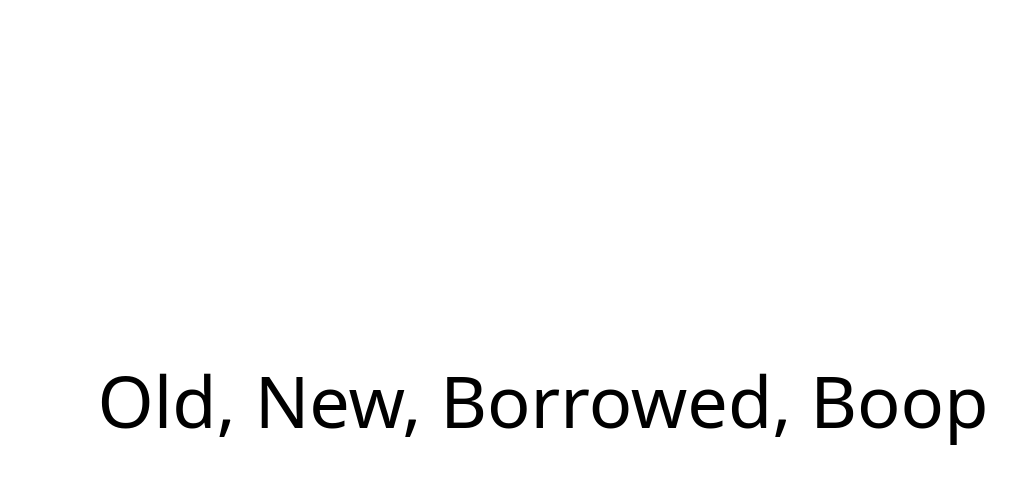
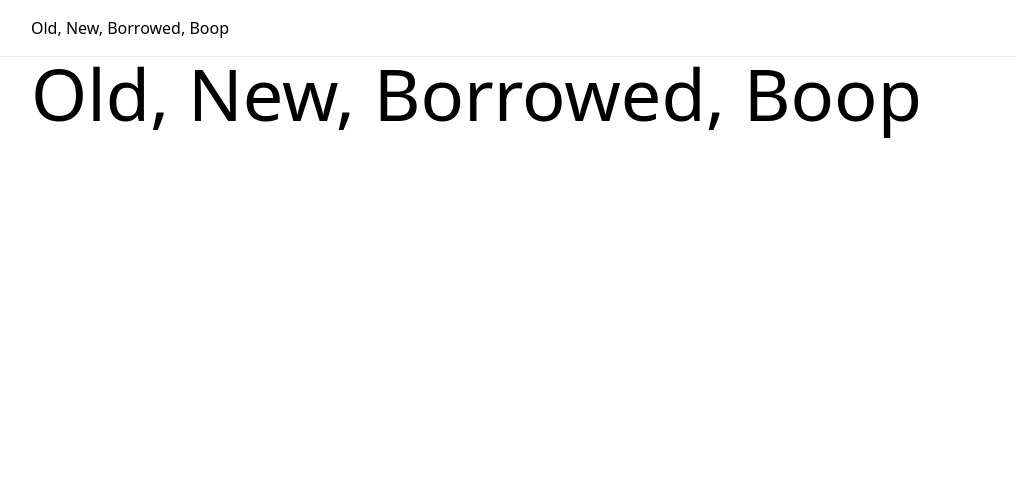
Before and after one commit to BenRutlandWeb/wedding-site, a Vue app: page / in a window 1280 px wide. Shown: the top 484 px of the page, without its empty margins (97-1113 px from the left). Built offline with nearby package versions, Linux system fonts and the light colour scheme.

Commit message:
added wrapper component and autoload components

```diff
--- a/index.html
+++ b/index.html
@@ -9,7 +9,7 @@
 </head>
 
 <body>
-  <div id="app" class="min-h-screen grid place-content-center"></div>
+  <div id="app" class="min-h-screen"></div>
   <script type="module" src="/src/main.js"></script>
 </body>
 
--- a/package.json
+++ b/package.json
@@ -16,6 +16,7 @@
     "autoprefixer": "^10.4.14",
     "postcss": "^8.4.24",
     "tailwindcss": "^3.3.2",
+    "unplugin-vue-components": "^0.25.0",
     "vite": "^4.3.9"
   }
 }
--- a/src/App.vue
+++ b/src/App.vue
@@ -2,7 +2,10 @@
 </script>
 
 <template>
-  <h1 class="text-7xl">Old, New, Borrowed, Boop</h1>
+  <AppHeader></AppHeader>
+  <Wrapper>
+    <h1 class="text-7xl">Old, New, Borrowed, Boop</h1>
+  </Wrapper>
 </template>
 
 <style scoped></style>
--- /dev/null
+++ b/src/components/AppHeader.vue
@@ -0,0 +1,12 @@
+<script setup>
+</script>
+
+<template>
+    <header class="sticky top-0 border-b p-4">
+        <Wrapper>
+            Old, New, Borrowed, Boop
+        </Wrapper>
+    </header>
+</template>
+
+<style scoped></style>
--- /dev/null
+++ b/src/components/Wrapper.vue
@@ -0,0 +1,10 @@
+<script setup>
+</script>
+
+<template>
+    <div class="mx-auto max-w-5xl">
+        <slot />
+    </div>
+</template>
+
+<style scoped></style>
--- a/vite.config.js
+++ b/vite.config.js
@@ -1,7 +1,8 @@
-import { defineConfig } from 'vite'
-import vue from '@vitejs/plugin-vue'
+import { defineConfig } from 'vite';
+import vue from '@vitejs/plugin-vue';
+import components from 'unplugin-vue-components/vite';
 
 // https://vitejs.dev/config/
 export default defineConfig({
-  plugins: [vue()],
-})
+  plugins: [vue(), components()],
+});
```
Also changed, not shown: 1 other file (tests, documents, lock files or other folders).
